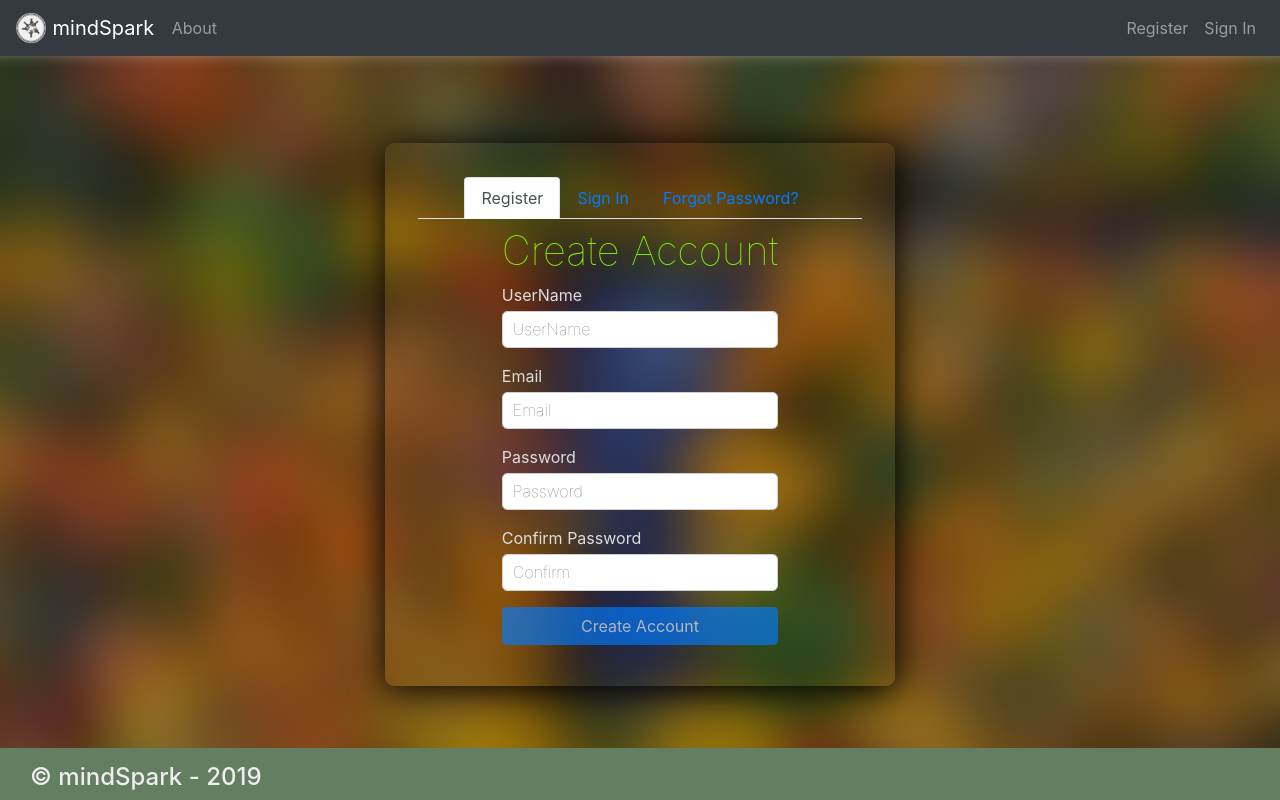
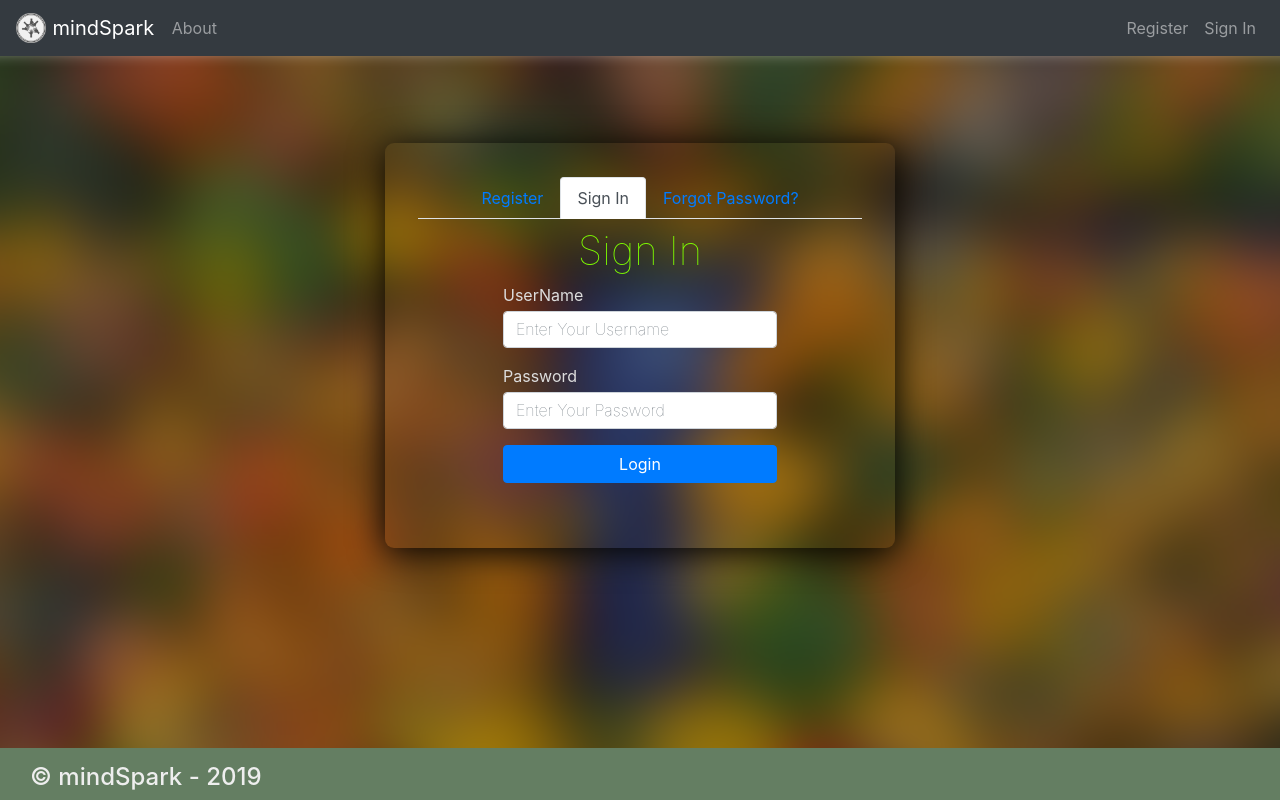
Before and after one commit to abansal98/mindSpark, a React (Create React App) app in the folder react-app/: page /signin in a window 1280 px wide. Built offline with nearby package versions, Linux system fonts and the light colour scheme; no server answers.

Commit message:
Register redirect to Register Tab, SignIn redirect to SignIn Tab

```diff
--- a/react-app/src/App.js
+++ b/react-app/src/App.js
@@ -85,7 +85,7 @@ class App extends Component {
             <Route path="/quoteboard" component={this.quoteboardAccess()} />
             <Route
               path="/signin"
-              component={() => <SignUpSignIn key={"login"} />}
+              component={() => <SignUpSignIn signValue="signin" />}
             />
             <Route
               path="/userProfile"
--- a/react-app/src/components/SignUpSignIn/SignUpSignIn.js
+++ b/react-app/src/components/SignUpSignIn/SignUpSignIn.js
@@ -3,90 +3,35 @@ import SignUp from "../Signup/signup";
 import SignIn from "../Signin/signin";
 import ForgotPassword from "../ForgotPassword/ForgotPassoword";
 import "./SignUpSignIn.css";
-import NavBarSignIn from "../Navbar/NavbarSignin";
-import Footer from "../Footer/Footer";
-import {
-  Navbar,
-  Nav,
-  Button,
-  Form,
-  FormControl,
-  NavbarBrand,
-  Tab,
-  Tabs,
-  Sonnet,
-  Container
-} from "react-bootstrap";
-import Aboutteam from "../About/Aboutteam";
-import Samplequotelist from "../About/Samplequotelist";
-import Aboutcard from "../About/Aboutcard";
-
-// const RightSide = props => {
-//   return (
-//     <div
-//       className="right-side"
-//       ref={props.containerRef}
-//       onClick={props.onClick}
-//     >
-//       <div class="inner-container">
-//         <div className="text">{props.current}</div>
-//       </div>
-//     </div>
-//   );
-// };
+import { Tab, Tabs } from "react-bootstrap";
 
 class SignUpSignIn extends Component {
   constructor(props) {
     super(props);
-    this.state = { isLoggin: true };
+    this.state = {
+      signValue: this.props.signValue
+    };
+    {
+      console.log("from SignUpSignIn 1 state");
+    }
+    {
+      console.log("from SignUpSignIn 1 prop");
+    }
+    {
+      console.log(this.props.signValue);
+    }
+    {
+      console.log(this.state.signValue);
+    }
   }
-
-  // componentDidMount() {
-  //   this.rightside.classList.add("right");
-  // }
-
-  // changeState() {
-  //   const { isLoggin } = this.state;
-
-  //   if (isLoggin) {
-  //     this.rightside.classList.remove("right");
-  //     this.rightside.classList.add("left");
-  //   } else {
-  //     this.rightside.classList.remove("left");
-  //     this.rightside.classList.add("right");
-  //   }
-
-  //   this.setState(prevState => ({ isLoggin: !prevState.isLoggin }));
-  // }
-
   render() {
-    // const { isLoggin } = this.state;
-    // const current = isLoggin ? "Log In" : "Register";
-
     return (
       <div className="signupsigninbody">
-        {/* <div class="signupsigninBody"> */}
         <SignupsigninBlurBg />
         <div class="container">
-          {/* <Aboutteam /> */}
-          <ControlledTabs />
-
-          {/* <div class="signupsignin">
-            <div className="container" ref={ref => (this.container = ref)}>
-              {!isLoggin && (
-                <SignIn containerRef={ref => (this.current = ref)} />
-              )}
-
-              {isLoggin && (
-                <SignUp containerRef={ref => (this.current = ref)} />
-              )}
-            </div>
-            <RightSide
-              current={current}
-              containerRef={ref => (this.rightside = ref)}
-              onClick={this.changeState.bind(this)}
-            />
-          </div> */}
+          <ControlledTabs signValue={this.props.signValue} />
+          {console.log("from SignUpSignIn 2")}
+          {console.log(this.state.signValue)}
         </div>
       </div>
     );
@@ -94,26 +39,9 @@ class SignUpSignIn extends Component {
 }
 
 class ControlledTabs extends Component {
-  // componentDidMount() {
-  //   this.rightside.classList.add("right");
-  // }
-
-  // changeState() {
-  //   const { isLoggin } = this.state;
-
-  //   if (isLoggin) {
-  //     this.rightside.classList.remove("right");
-  //     this.rightside.classList.add("left");
-  //   } else {
-  //     this.rightside.classList.remove("left");
-  //     this.rightside.classList.add("right");
-  //   }
-
-  //   this.setState(prevState => ({ isLoggin: !prevState.isLoggin }));
-  // }
-
   constructor(props, context) {
     super(props, context);
+
     // var userKey = "signup";
     // var isLoggin = SignUpSignIn.isLoggin;
     // if (isLoggin) {
@@ -121,17 +49,22 @@ class ControlledTabs extends Component {
     // } else {
     //   userKey = "signup";
     // }
+
     this.state = {
-      key: ""
+      signValue: this.props.signValue
     };
+    console.log("CONTROLTABS props...");
+    console.log(this.props.signValue);
+    console.log("CONTROLTABS state...");
+    console.log(this.state.signValue);
   }
 
-  componentDidMount() {
-    this.setState({
-      key: this.props.key
-    });
-    console.log(this.props);
-  }
+  // componentDidMount() {
+  //   this.setState({
+  //     key: this.props.key
+  //   });
+  //   console.log(this.props.key);
+  // }
 
   render() {
     return (
@@ -140,21 +73,22 @@ class ControlledTabs extends Component {
           <div className="signtabcontentbody">
             <Tabs
               id="controlled-tab-example"
-              activeKey={this.state.key}
-              onSelect={key => this.setState({ key })}
+              activeKey={this.state.signValue}
+              onSelect={key => this.setState({ signValue: key })}
               className="justify-content-center"
             >
+              {console.log("From Tabs prop...")}
+              {console.log(this.props.signValue)}
+              {console.log("From Tabs state...")}
+              {console.log(this.state.signValue)}
               <Tab eventKey="signup" title="Register">
                 <SignUp />
-                {/* <Sonnet /> */}
               </Tab>
-              <Tab eventKey="login" title="Sign In">
+              <Tab eventKey="signin" title="Sign In">
                 <SignIn />
-                {/* <Sonnet /> */}
               </Tab>
               <Tab eventKey="forgotpassword" title="Forgot Password?">
                 <ForgotPassword />
-                {/* <Sonnet /> */}
               </Tab>
             </Tabs>
           </div>
```
